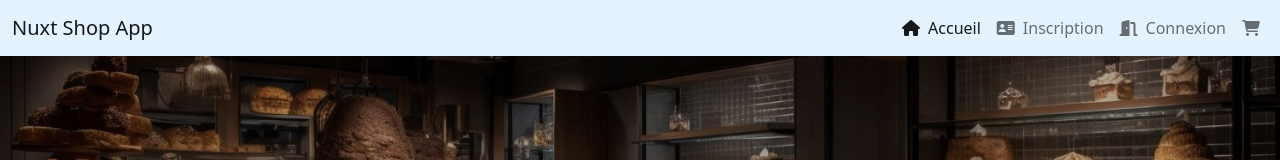
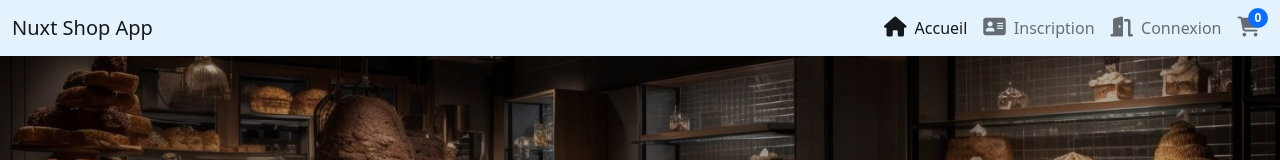
Before and after one commit to khersinpro/nuxt3_shop_app, a Nuxt app: page / in a window 1280 px wide. Shown: the top 160 px of the page. Built offline with nearby package versions, Linux system fonts and the light colour scheme; no server answers.

Commit message:
add cart functionality

```diff
--- a/components/appHeader.vue
+++ b/components/appHeader.vue
@@ -1,46 +1,62 @@
 <script lang="ts" setup>
 import { useAuthStore } from '../stores/useAuthStore';
+import { useCartStore } from '../stores/useCartStore';
 
 const auth = useAuthStore()
+const cart = useCartStore()
 
 const handleLogout = async () => {
   await auth.logout()
 }
+
 </script>
 
 <template>
   <header id="header px-2">
+
+    <!-- Navbar -->
     <nav class="navbar navbar-expand-lg navbar-light" style="background-color: #e3f2fd;">
       <div class="container-fluid">
         <NuxtLink class="navbar-brand" to="/">Nuxt Shop App</NuxtLink>
+
+        <!-- Burger Menu -->
         <button class="navbar-toggler" type="button" data-bs-toggle="collapse" data-bs-target="#navbarNavDropdown" aria-controls="navbarNavDropdown" aria-expanded="false" aria-label="Toggle navigation">
           <span class="navbar-toggler-icon"></span>
         </button>
+
         <div class="collapse navbar-collapse" id="navbarNavDropdown">
           <ul class="navbar-nav ms-auto">
+
+            <!-- Menu -->
             <li class="nav-item">
-              <NuxtLink class="nav-link active" aria-current="page" to="/"><i class="fa-solid fa-house me-2"></i>Accueil</NuxtLink>
+              <NuxtLink class="nav-link active" aria-current="page" to="/"><i class="fa-solid fa-house me-2 fs-5"></i>Accueil</NuxtLink>
             </li>
             <li class="nav-item" v-if="!auth.isLoggedIn">
-              <NuxtLink class="nav-link" to="/register"><i class="fa-solid fa-address-card me-2"></i>Inscription</NuxtLink>
+              <NuxtLink class="nav-link" to="/register"><i class="fa-solid fa-address-card me-2 fs-5"></i>Inscription</NuxtLink>
             </li>
             <li class="nav-item" v-if="!auth.isLoggedIn">
-              <NuxtLink class="nav-link" to="/login"> <i class="fa-solid fa-door-open me-2"></i>Connexion</NuxtLink>
+              <NuxtLink class="nav-link" to="/login"> <i class="fa-solid fa-door-open me-2 fs-5"></i>Connexion</NuxtLink>
             </li>
             <li class="nav-item" v-if="auth.isLoggedIn">
-              <NuxtLink class="nav-link" to="/profile"> <i class="fa-solid fa-user me-2"></i>profil</NuxtLink>
+              <NuxtLink class="nav-link" to="/profile"> <i class="fa-solid fa-user me-2 fs-5"></i>profil</NuxtLink>
             </li>
             <li class="nav-item" v-if="auth.isLoggedIn && auth.isAdmin">
-              <NuxtLink class="nav-link" to="/admin"> <i class="fa-solid fa-user-gear me-2"></i>Administration</NuxtLink>
+              <NuxtLink class="nav-link" to="/admin"> <i class="fa-solid fa-user-gear me-2 fs-5"></i>Administration</NuxtLink>
             </li>
             <li class="nav-item" v-if="auth.isLoggedIn">
-              <a class="nav-link" href="#" @click="handleLogout"><i class="fa-solid fa-right-from-bracket me-2"></i> Déconnexion</a>
+              <a class="nav-link" href="#" @click="handleLogout"><i class="fa-solid fa-right-from-bracket me-2 fs-5"></i> Déconnexion</a>
             </li>
+
+            <!-- Pannier & Canva -->
             <li class="nav-item dropdown">
-              <a href="#" aria-labelledby="cart" class="nav-link" type="button" data-bs-toggle="offcanvas" data-bs-target="#offcanvasRight" aria-controls="offcanvasRight">
-                <i class="fa-solid fa-cart-shopping"></i>
+              <a href="#" aria-labelledby="cart" class="nav-link position-relative" type="button" data-bs-toggle="offcanvas" data-bs-target="#offcanvasRight" aria-controls="offcanvasRight">
+                <i class="fa-solid fa-cart-shopping fs-5"></i>
+                <span
+                  class="rounded-circle bg-primary fw-bold text-light d-flex align-items-center justify-content-center position-absolute top-0 end-0"
+                  style="font-size: 12px;height: 20px; width: 20px;"
+                >{{ cart.cart.length }}</span>
               </a>
-              <CartCanva />
+              <CartCanva :cart="cart.cart"/>
             </li>
           </ul>
 
--- a/components/cartCanva.vue
+++ b/components/cartCanva.vue
@@ -1,13 +1,49 @@
-<script lang="ts" setup></script>
+<script lang="ts" setup>
+import { useCartStore } from '../stores/useCartStore';
+
+const props = defineProps(['cart'])
+
+const cart = useCartStore()
+
+watch(cart.cart, () => {
+
+})
+</script>
 
 <template>
+  <!-- Canva -->
   <div class="offcanvas offcanvas-end" tabindex="-1" id="offcanvasRight" aria-labelledby="offcanvasRightLabel">
+
+    <!-- Pannier -->
     <div class="offcanvas-header">
-      <h5 class="offcanvas-title" id="offcanvasRightLabel">Offcanvas right</h5>
+      <h5 class="offcanvas-title" id="offcanvasRightLabel">Panier</h5>
       <button type="button" class="btn-close" data-bs-dismiss="offcanvas" aria-label="Close"></button>
     </div>
-    <div class="offcanvas-body">
-      ...
+    <div class="offcanvas-body d-flex flex-column">
+      <h5 class="text-secondary fs-5">Mes articles :</h5>
+
+      <!-- Liste des articles -->
+      <ul class="list-group list-group-flush flex-fill">
+        <li class="list-group-item" v-for="cartitem in cart.cart" :key="cartitem.id" >
+          {{ cartitem.id }}
+          {{ cartitem.name }}
+          {{ cartitem.price }}
+          {{ cartitem.quantity }}
+        </li>
+      </ul>
+
+      <!-- Résumé du pannier -->
+      <div class="container border-top">
+        <p class="fs-6 fw-bold mt-2">
+          Prix total:
+          <span> 19,99€</span>
+        </p>
+        <p class="fs-6 fw-bold">
+          Nombre d'article:
+          <span> 19,99€</span>
+        </p>
+      </div>
+
     </div>
   </div>
 </template>
--- a/pages/article/[id].vue
+++ b/pages/article/[id].vue
@@ -9,7 +9,10 @@ const article: Article | null  = data.data.value as Article
 </script>
 
 <template>
-  <section id="unique-article my-5">
+  <section id="unique-article" class="py-5">
+    <div class="container">
+      <button @click="$router.back()" class="btn btn-outline-primary mb-3 float-left">Retour</button>
+    </div>
     <div class="article-container container">
       <div class="card h-100">
         <img src="/images/img-test.jpeg" class="card-img-top" alt="image de test">
@@ -17,7 +20,14 @@ const article: Article | null  = data.data.value as Article
           <h5 class="card-title fw-bold">{{article.name}}</h5>
           <p class="card-text flex-fill">{{ article.description }}</p>
           <p class="card-text fw-bold">{{ article.price }} €</p>
-          <button @click="cart.getArticle(article.id, article.name, article.price)" class="btn btn-primary" type="button">Ajouter au pannier</button>
+
+          <button
+            @click="cart.getArticle(article.id, article.name, article.price)"
+            class="btn btn-primary"
+            type="button"
+          >
+            Ajouter au pannier
+          </button>
         </div>
       </div>
     </div>
```
